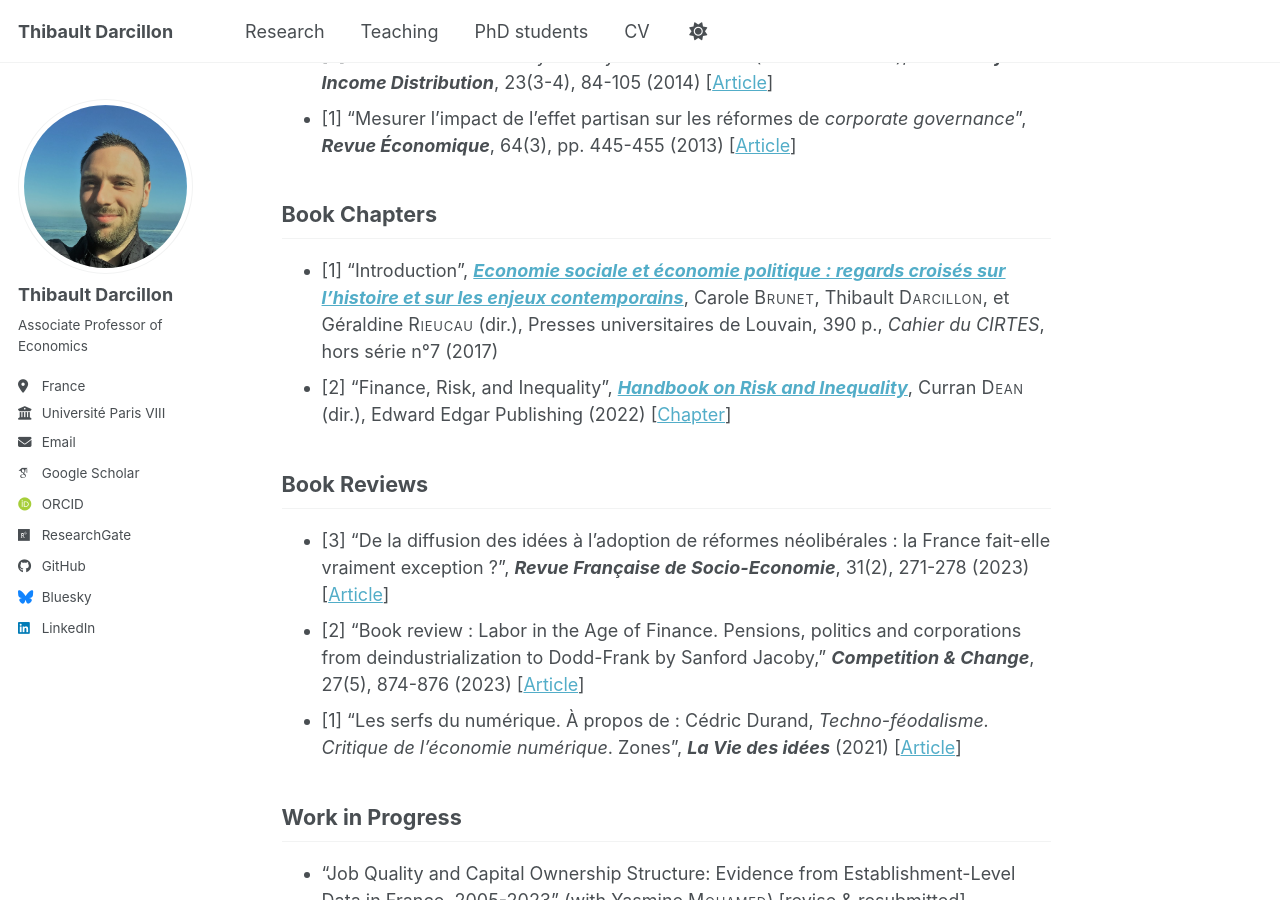
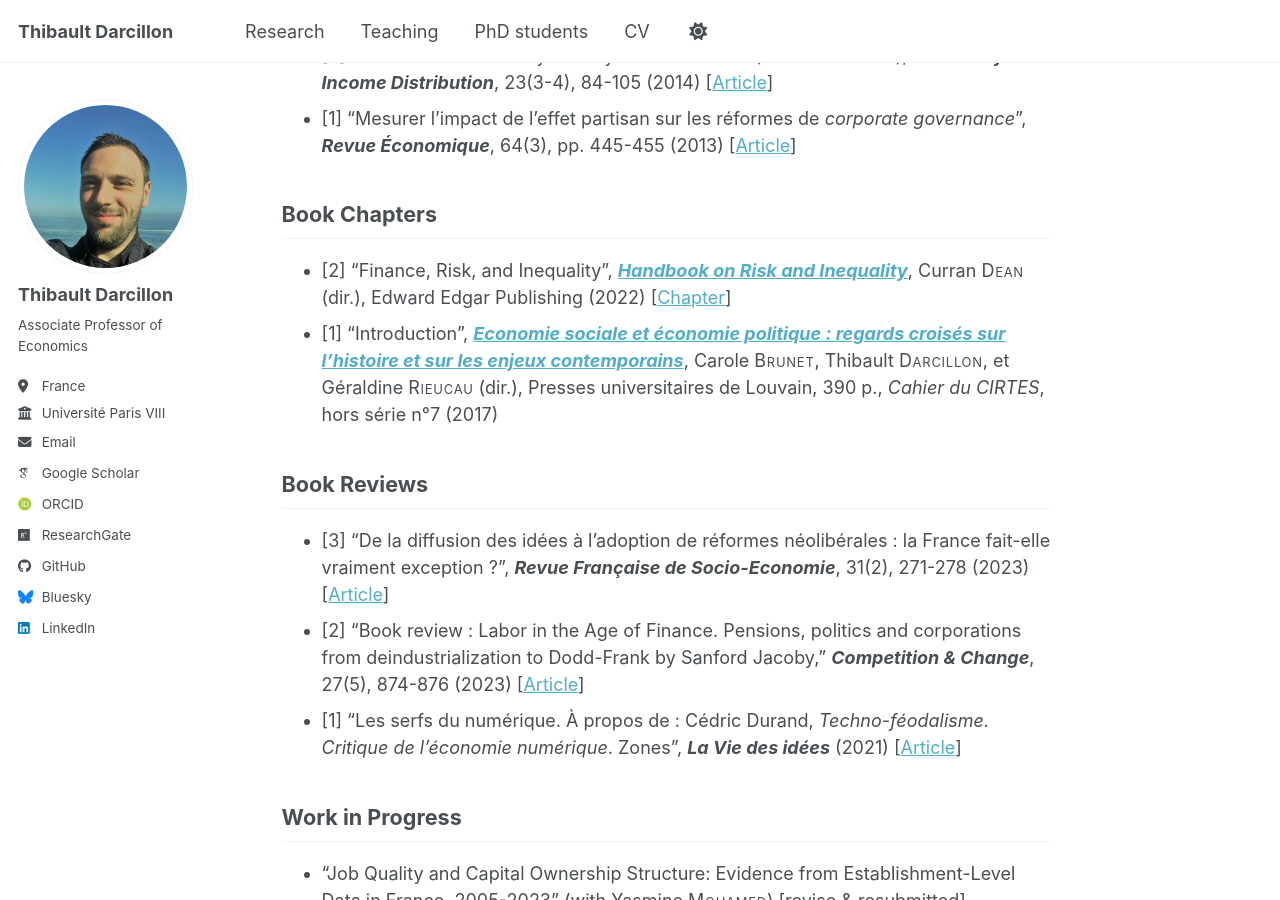
Before and after one commit to thibaultdarcillon/thibaultdarcillon.github.io, a Jekyll site: the page built from _pages/research.md, in a window 1280 px wide and 900 px high, scrolled down 1328 px. Built offline with Jekyll 4.4.1, drawn with Linux system fonts in a browser that asks for light colours; some web fonts are replaced; a script bundle is joined from its source files by our own code; library files that are not in the unit come from our copies.

Commit message:
Update Research page

```diff
--- a/_pages/research.md
+++ b/_pages/research.md
@@ -25,8 +25,8 @@ author_profile: true
 
 ## Book Chapters
 
+- [2] "Finance, Risk, and Inequality",  [***Handbook on Risk and Inequality***](https://www.e-elgar.com/shop/gbp/handbook-on-risk-and-inequality-9781788972253.html), Curran <span class="smallcaps">Dean</span> (dir.), Edward Edgar Publishing (2022) [[Chapter](https://www.dropbox.com/scl/fi/nlf1wwnto62xoaufvx70a/2022_Handbook-on-Risk-and-Inequality-Chapter-2_-Finance-risk-and-inequality.pdf?rlkey=pg1fmbxgo0ru6et838s6i1jdt&st=9cj20gwp&dl=0)]
 - [1] "Introduction", [***Economie sociale et économie politique : regards croisés sur l'histoire et sur les enjeux contemporains***](https://pul.uclouvain.be/book/?gcoi=29303100481340), Carole <span class="smallcaps">Brunet</span>, Thibault <span class="smallcaps">Darcillon</span>, et Géraldine <span class="smallcaps">Rieucau</span> (dir.), Presses universitaires de Louvain, 390 p., *Cahier du CIRTES*, hors série n°7 (2017)
-- [2] "Finance, Risk, and Inequality",  [***Handbook on Risk and Inequality***](https://www.e-elgar.com/shop/gbp/handbook-on-risk-and-inequality-9781788972253.html), Curran <span class="smallcaps">Dean</span> (dir.), Edward Edgar Publishing (2022) [[Chapter](https://www.dropbox.com/scl/fi/nlf1wwnto62xoaufvx70a/2022_Handbook-on-Risk-and-Inequality-Chapter-2_-Finance-risk-and-inequality.pdf?rlkey=pg1fmbxgo0ru6et838s6i1jdt&st=9cj20gwp&dl=0)]
 
 ## Book Reviews
 
```
